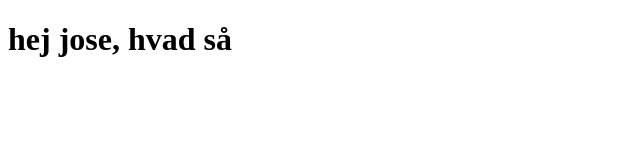
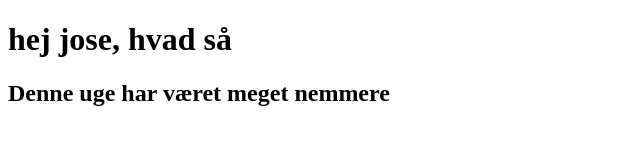
Before and after one commit to dziu0018/gruppe-velse, a plain HTML site: page index.html in a window 1280 px wide. Shown: the whole page, without its empty margins (0-640 px from the left). Drawn offline with Linux system fonts and the light colour scheme.

Commit message:
tilføjet h2

```diff
--- a/index.html
+++ b/index.html
@@ -1,5 +1,6 @@
 <!DOCTYPE html>
 <html lang="">
+
 <head>
 	<meta charset="utf-8">
 	<meta name="viewport" content="width=device-width, initial-scale=1.0">
@@ -10,6 +11,9 @@
 <body>
 
 	<h1>hej jose, hvad så</h1>
+	<h2>Denne uge har været meget nemmere</h2>
+
 	<script src=""></script>
 </body>
+
 </html>
```
Lines whose indentation alone changed are shown as unchanged.
